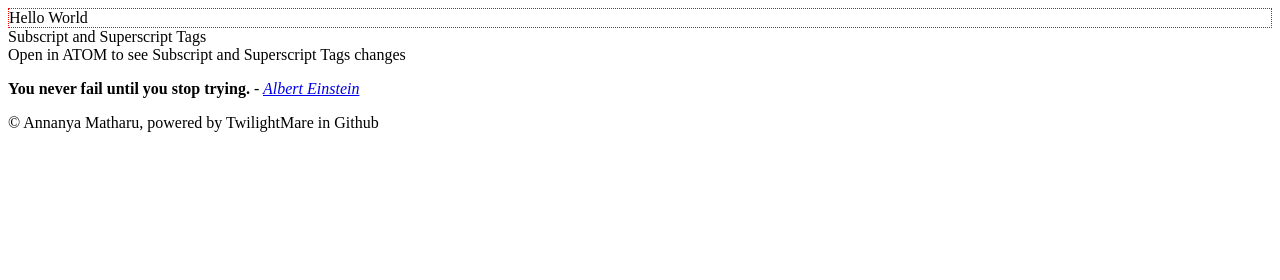
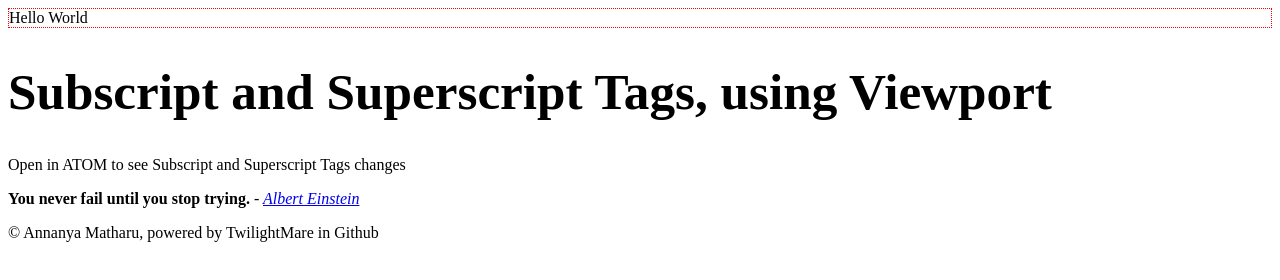
Before and after one commit to TwilightMare/HellowWorld2-github.io, a plain HTML site: page childPages/Subscript and Superscript Tags.html in a window 1280 px wide. Drawn offline with Linux system fonts and the light colour scheme.

Commit message:
Update Subscript and Superscript Tags.html

```diff
--- a/childPages/Subscript and Superscript Tags.html
+++ b/childPages/Subscript and Superscript Tags.html
@@ -19,7 +19,7 @@
   </head>
   <body>
     <div>Hello World</div>
-    <header>Subscript and Superscript Tags</header>
+    <header><h1 style="font-size:4vw">Subscript and Superscript Tags, using Viewport</h1></header>
     <nav></nav>
     <aside></aside>
     <section><article>Open in ATOM to see Subscript and Superscript Tags changes</article></section>
```
